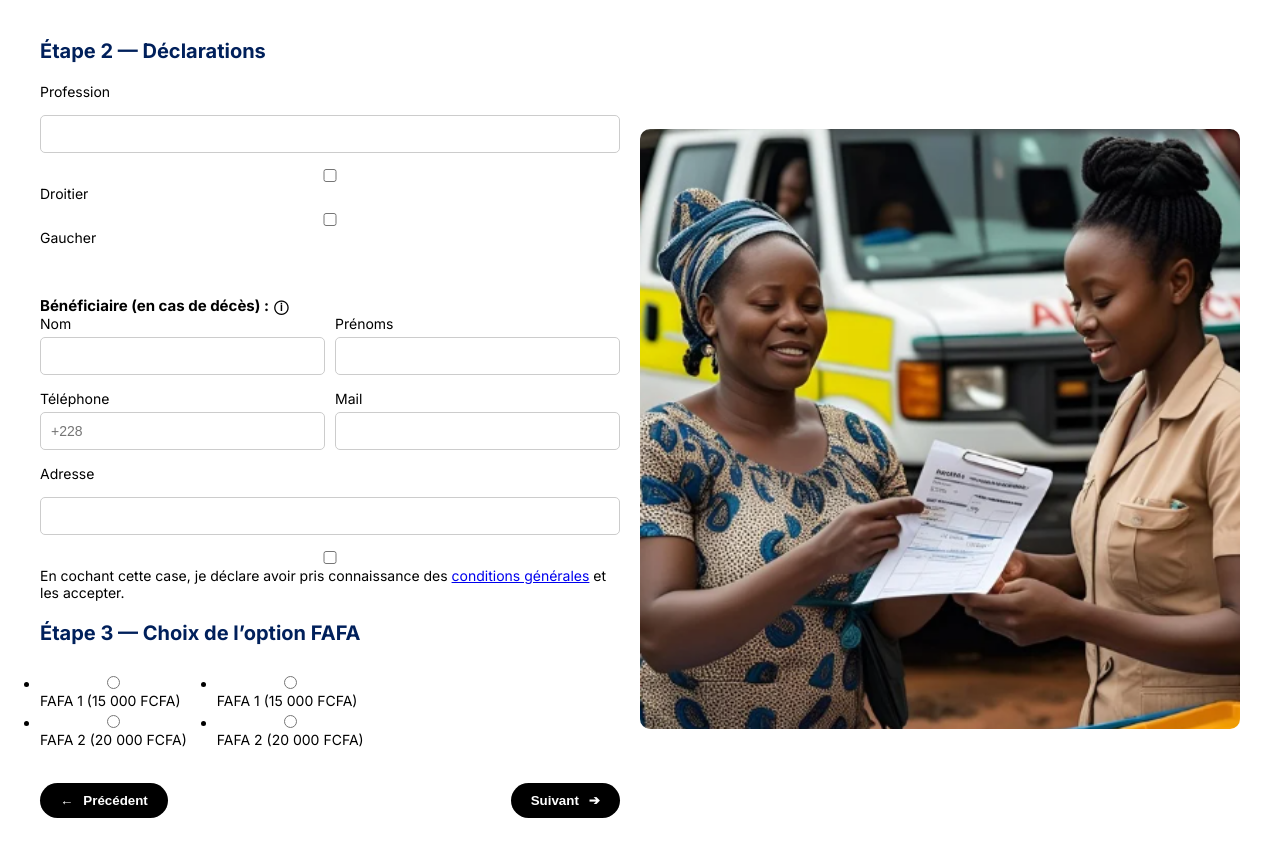
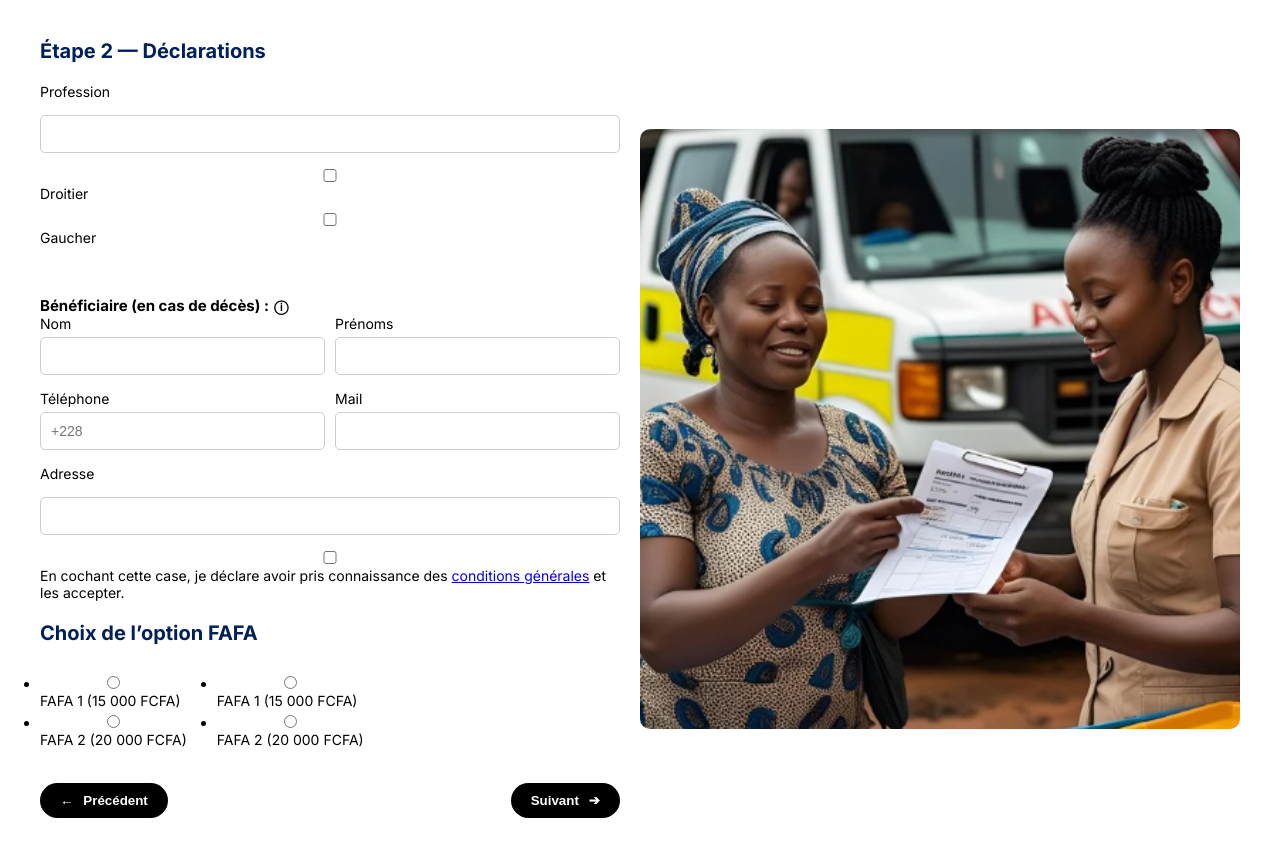
Before and after one commit to IFAZANE/fafa, a Flask app: page /step2 in a window 1280 px wide. Shown: the part 63-921 px from the top of the page. Run offline with Flask 3, Linux system fonts and the light colour scheme.

Commit message:
step2.html

```diff
--- a/fafa/templates/step2.html
+++ b/fafa/templates/step2.html
@@ -59,7 +59,7 @@
         </label>
       </div>
 
-      <h2>Étape 3 — Choix de l’option FAFA</h2>
+      <h2>Choix de l’option FAFA</h2>
       <div class="radio-options">
         <label>{{ form.choix_fafa(value="15000") }}</label>
         <label>{{ form.choix_fafa(value="20000") }}</label>
```
